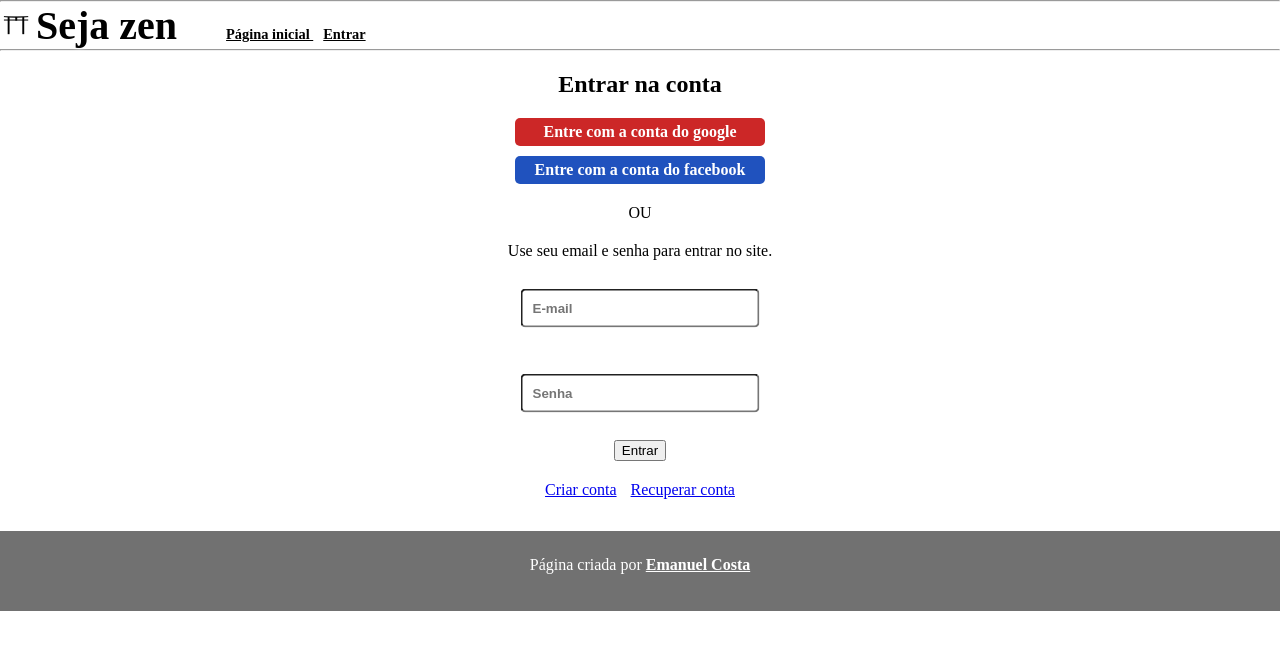
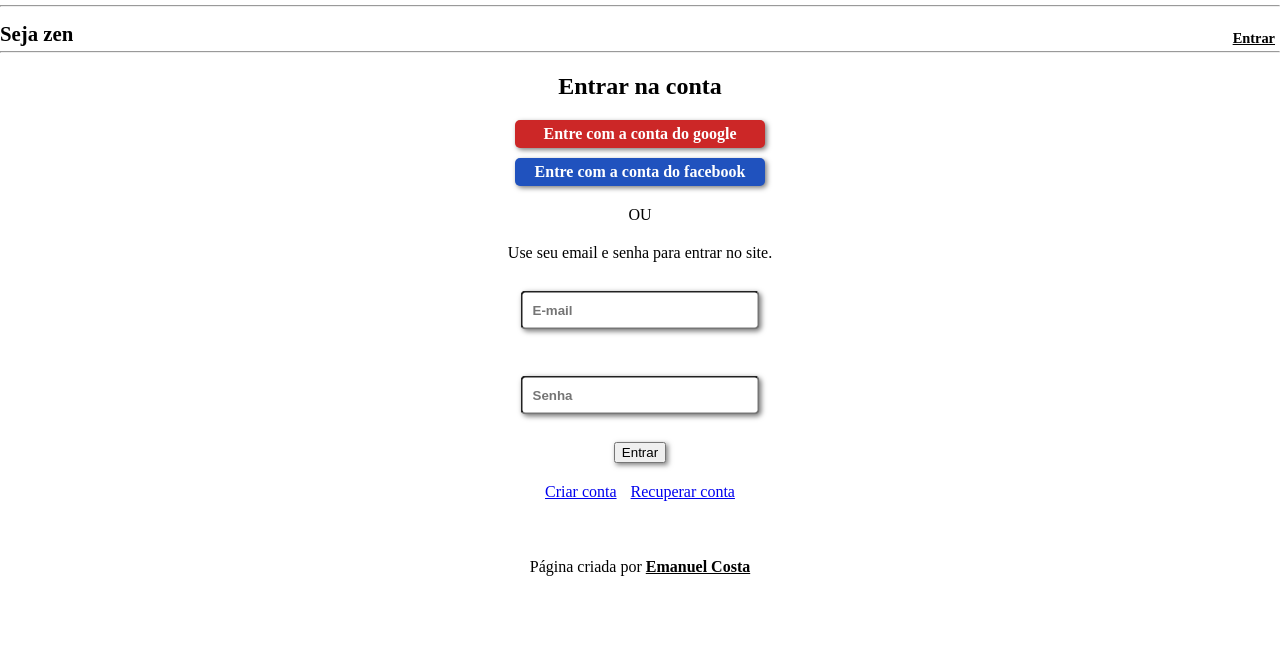
Before and after one commit to rvdemanuelcosta/WebDevelopment, a PHP site: page /seja-zen/login.html in a window 1280 px wide. Shown: the top 650 px of the page. Run offline with PHP 8.4, Linux system fonts and the light colour scheme.

Commit message:
Altera o header footer e a página de login.

```diff
--- a/simple/seja-zen/login.html
+++ b/simple/seja-zen/login.html
@@ -9,22 +9,17 @@
         <link rel="stylesheet" href="styles/footer.css">
     </head>
     <body>
+        <hr>
         <header>
-            <hr>
             <section class="logo"></section>
             <h1>Seja zen</h1>
             <menu>
                 <li>
-                    <a href="index.html">
-                        Página inicial
-                    </a>
-                </li>
-                <li>
                     <a Href="login.html">Entrar</a>
                 </li>
             </menu>
-            <hr>
         </header>
+        <hr>
         <main>
             <section>
                 <h1 class="centerText">Entrar na conta</h1>
--- a/simple/seja-zen/styles/footer.css
+++ b/simple/seja-zen/styles/footer.css
@@ -1,16 +1,16 @@
 @charset "UTF-8";
 footer{
-    background-color: rgba(0, 0, 0, 0.555);
     height: 10vh;
-    color: white;
+    color: black;
     text-align: center;
     box-shadow: 0px 0px 10px var(--whiteshadow);
     margin-top: 20px;
+    background-color: white;
 }
 footer p{
     padding-top: 25px;
 }
 footer a {
-    color: white;
+    color: black;
     font-weight: bold;
 }
--- a/simple/seja-zen/styles/header.css
+++ b/simple/seja-zen/styles/header.css
@@ -1,23 +1,34 @@
 @charset "UTF-8";
 /* default for mobile first */
+hr{
+    margin: 5px 0px;
+}
 header{
     height: 15  0px;
     color: var(--headertext);
     box-shadow: 0px 0px 20px var(--whiteshadow);
+    background-color: white;
 }
-header section.logo{
-    width: 32px;
+header a.logo{
+    width: 110px;
     height: 32px;
     display: inline-block;
     background-image: url("../images/logo.png");
+    text-align: right;
+    background-size: contain;
+    background-repeat: no-repeat;
+    color: black;
 }
 header h1{
     display: inline-block;
     font-size: 1.3em;
     text-shadow: 0px 0px 5px white;
+    padding-top: 10px;
 }
 header menu{
+    float: right;
     display: inline;
+    padding-top: 17px;
 }
 header menu li{
     text-align: right;
@@ -43,22 +54,22 @@ header menu li:hover{
 
 @media only screen and (min-width: 481px) and (max-width: 768px){
     header h1{
-        font-size: 1.6em;
+
     }
 }
 
 @media only screen and (min-width: 769px) and (max-width: 1024px){
     header h1{
-        font-size: 2em;
+
     }
 }
 @media only screen and (min-width: 1025px) and (max-width: 1200px){
     header h1{
-        font-size: 2.5em;
+
     }
 }
 @media only screen and (min-width: 1201px){
-    header h1{
-        font-size: 2.5em;
+    header a.logo{
+        color: black;
     }
 }
--- a/simple/seja-zen/styles/loginFormStyles.css
+++ b/simple/seja-zen/styles/loginFormStyles.css
@@ -25,6 +25,7 @@ main section.login-options a{
     color: white;
     text-decoration: none;
     display: block;
+    box-shadow: 2px 2px 5px rgba(0, 0, 0, 0.507);
 }
 main section.login-options a.optgoogle{
     background-color:rgb(204, 39, 39);
@@ -60,6 +61,7 @@ section form input.textbox{
     height: 25px;
     border-radius: 5px;
     padding: 5px;
+    box-shadow: 2px 2px 5px rgba(0, 0, 0, 0.507);
 }
 section form input.textBoxCenter{
     margin: auto;
@@ -68,4 +70,5 @@ section form input.textBoxCenter{
 section form input.loginbt{
     margin: 20px auto;
     display: block;
+    box-shadow: 2px 2px 5px rgba(0, 0, 0, 0.507);
 }
```
Also changed, not shown: simple/seja-zen/biblia.html (+5 -5 lines), simple/seja-zen/index.html (+8 -9 lines), simple/seja-zen/oracao-miguel-21-dias.html (+5 -6 lines).
